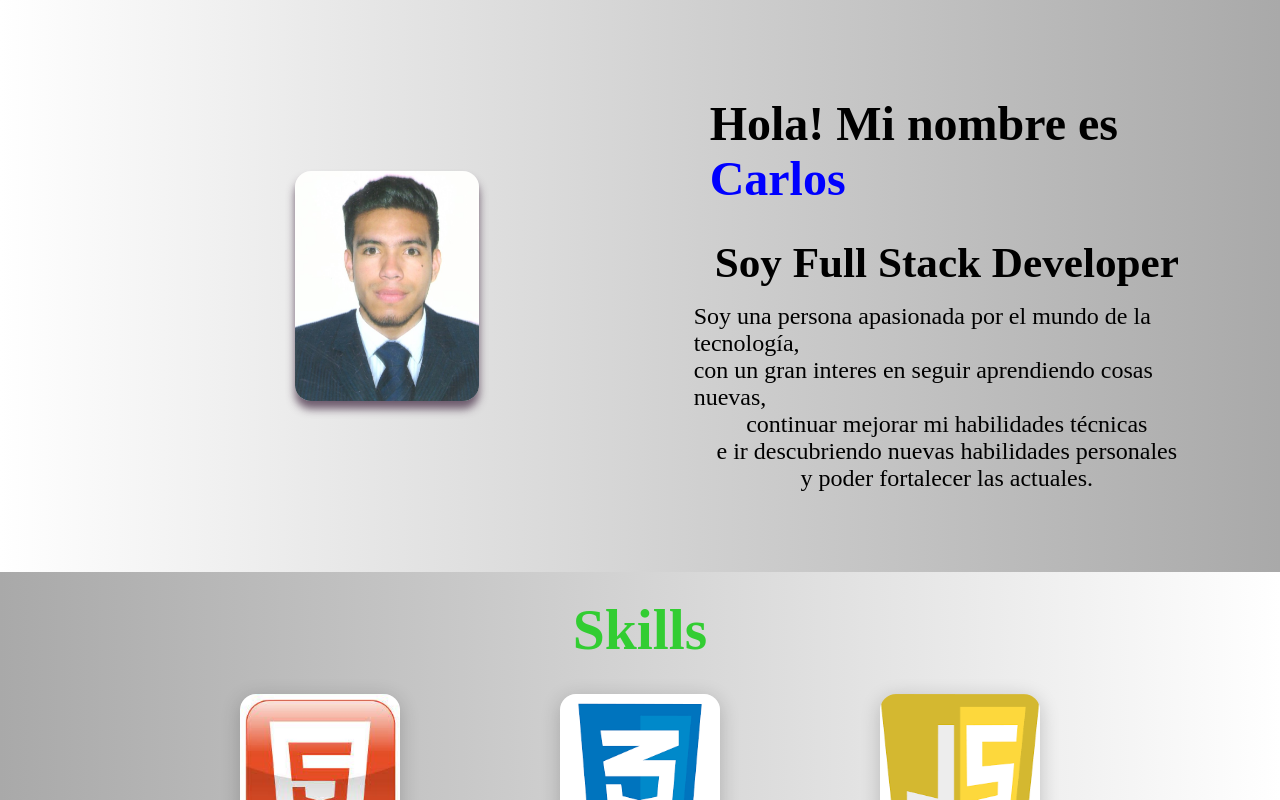
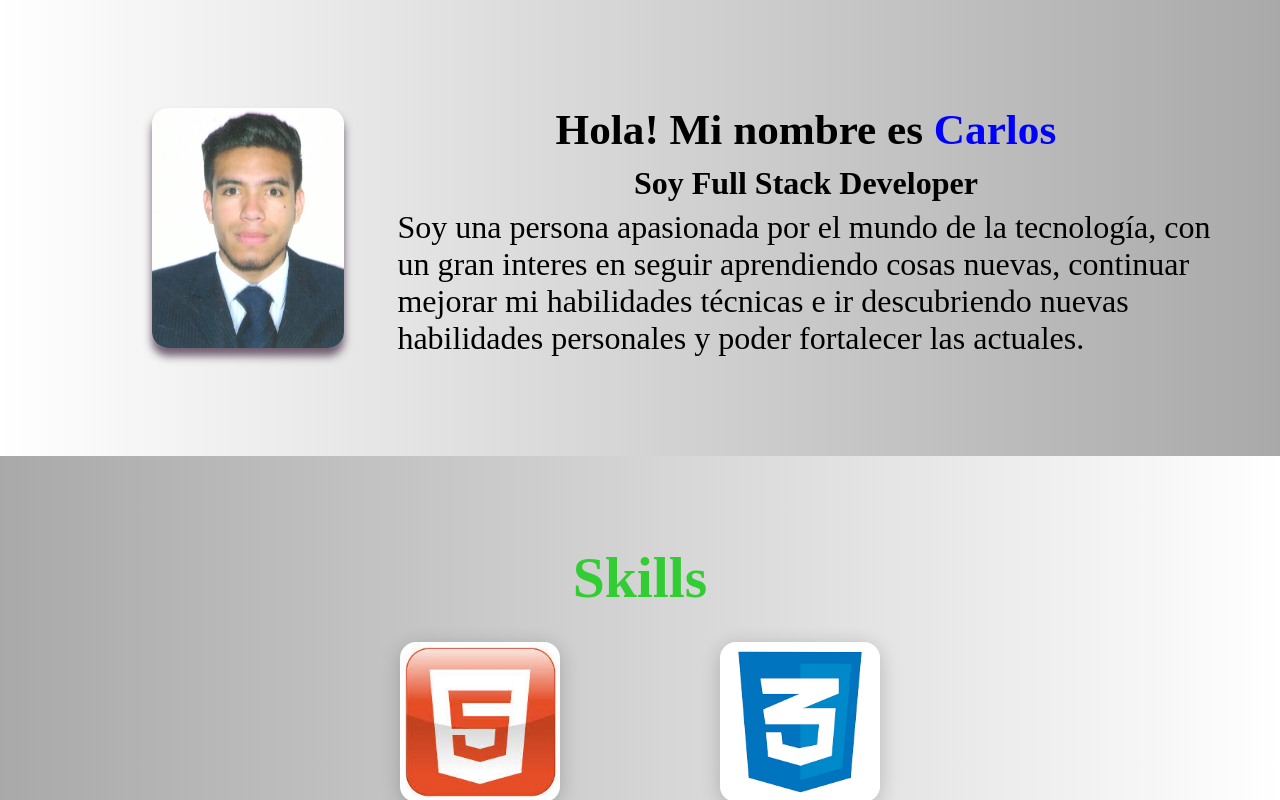
Before and after one commit to Cemb93/cemb-dev, a React (Create React App) app: page / in a window 1280 px wide. Shown: the top 800 px of the page. Built offline with nearby package versions, Linux system fonts and the light colour scheme.

Commit message:
component presentation responsive

```diff
--- a/src/components/Presentation/Presentation.tsx
+++ b/src/components/Presentation/Presentation.tsx
@@ -8,11 +8,12 @@ export const Presentation = () => {
       <div className="presentation__description" >
         <h1>Hola! Mi nombre es <b className="presentation__name" >Carlos</b></h1>
         <h2>Soy Full Stack Developer</h2>
-        <p>Soy una persona apasionada por el mundo de la tecnología, </p>
+        <p>Soy una persona apasionada por el mundo de la tecnología, con un gran interes en seguir aprendiendo cosas nuevas, continuar mejorar mi habilidades técnicas e ir descubriendo nuevas habilidades personales y poder fortalecer las actuales.</p>
+        {/* <p>Soy una persona apasionada por el mundo de la tecnología, </p>
         <p>con un gran interes en seguir aprendiendo cosas nuevas, </p>
         <p>continuar mejorar mi habilidades técnicas </p>
         <p>e ir descubriendo nuevas habilidades personales </p>
-        <p>y poder fortalecer las actuales.</p>
+        <p>y poder fortalecer las actuales.</p> */}
       </div>
     </div>
   )
--- a/src/styles/components/Projects/_Projects.scss
+++ b/src/styles/components/Projects/_Projects.scss
@@ -6,7 +6,8 @@
   @include mixinfunc.flex-box(column);
   justify-content: center;
   align-items: center;
-  padding: 1.5rem;
+  // padding: 1.5rem;
+  padding: 5em 14.5em;
   h1 {
     font-size: 3em;
     margin: 0.5em;
--- a/src/styles/components/Skills/_Skills.scss
+++ b/src/styles/components/Skills/_Skills.scss
@@ -5,7 +5,8 @@
   @include mixinfunc.flex-box(column);
   align-items: center;
   background: linear-gradient(to right, variables.$Gris, variables.$blanco);
-  padding: 1em;
+  // padding: 1em;
+  padding: 5em 14.5em;
   .Skills {
     font-size: 1.8em;
     margin: 0.3em;
--- a/src/styles/components/_Footer.scss
+++ b/src/styles/components/_Footer.scss
@@ -6,6 +6,7 @@
   @include mixinfunc.flex-box(row);
   justify-content: space-around;
   align-items: center;
+  padding: 5em 14.5em;
   button {
     background: linear-gradient(to left, rgba(39, 39, 175, 0.787), rgba(52, 169, 52, 0.849));
     font-size: 1.5em;
--- a/src/styles/components/_Presentation.scss
+++ b/src/styles/components/_Presentation.scss
@@ -1,31 +1,20 @@
 @use '../variables';
 @use '../mixinfunc';
 
-$breakpoints: (
-  sm : 320px,
-  md: 768px,
-  lg : 1024px
-);
-
-@mixin media_sm($breakpoint) {
-  @media screen and (min-width: map-get($breakpoints, $breakpoint)) {
-    @content
-  }
-}
-
 .presentation {
-  @include mixinfunc.flex-box(row);
+  //* ---------- MOBILE 320PX ----------
+  @include mixinfunc.flex-box(column);
   justify-content: center;
   background: linear-gradient(to left, variables.$Gris, variables.$blanco);
-  padding: 5rem;
+  padding: 5em 14.5em;
   &__images {
     @include mixinfunc.flex-box(column);
     align-self: center;
   }
   &__img {
     border-radius: 1rem;
-    width: 30%;
-    height: 10%;
+    width: 80wh;
+    height: 30vh;
     margin: 1rem;
     align-self: center;
     box-shadow: 0 0.5em 0.5em 0 rgba(90, 69, 90, 0.853);
@@ -34,19 +23,84 @@ $breakpoints: (
     @include mixinfunc.flex-box(column);
     justify-content: center;
     align-items: center;
+    margin: 1em -13em;
     h1 {
-      font-size: 3rem;
-      margin: 1rem;
+      font-size: 2em;
+      margin: 0.1em;
+      padding: 0.1em;
     }
     h2 {
-      font-size: 2.7rem;
-      margin: 1rem;
+      font-size: 1.8em;
+      margin: 0.1em;
     }
     p {
       font-size: 1.5em;
+      margin: 0.1em;
     }
   }
   &__name {
     color: blue;
   }
 }
+
+//* ---------- TABLET 768PX ----------
+@media (min-width: 768px) {
+  .presentation {
+    &__img {
+      border-radius: 1rem;
+      width: 30wh;
+      height: 30vh;
+      margin: 1rem;
+    }
+    &__description {
+      h1 {
+        font-size: 2.9rem;
+      }
+      h2 {
+        font-size: 2rem;
+      }
+      p {
+        font-size: 2rem;
+      }
+    }
+  }
+}
+
+//* ---------- TABLET 1024PX ----------
+@media (min-width: 1024px) {
+  .presentation {
+    @include mixinfunc.flex-box(row);
+    gap: 300px;
+    &__img {
+      border-radius: 1rem;
+      width: 30wh;
+      height: 30vh;
+      margin: -5em;
+    }
+    &__description {
+      padding: 0 2em;
+      h1 {
+        font-size: 2.7em;
+      }
+      h2 {
+        font-size: 2em;
+      }
+      p {
+        padding: 0 0.2em;
+        font-size: 2em;
+      }
+    }
+  }
+}
+
+//* ---------- TABLET 1440PX ----------
+@media (min-width: 1440px) {
+  .presentation {
+    &__description {
+      p {
+        padding: 0 6em;
+        font-size: 2em;
+      }
+    }
+  }
+}
```
Also changed, not shown: public/index.html (+0 -23 lines), src/styles/_mixinfunc.scss (+12 -0 lines).
